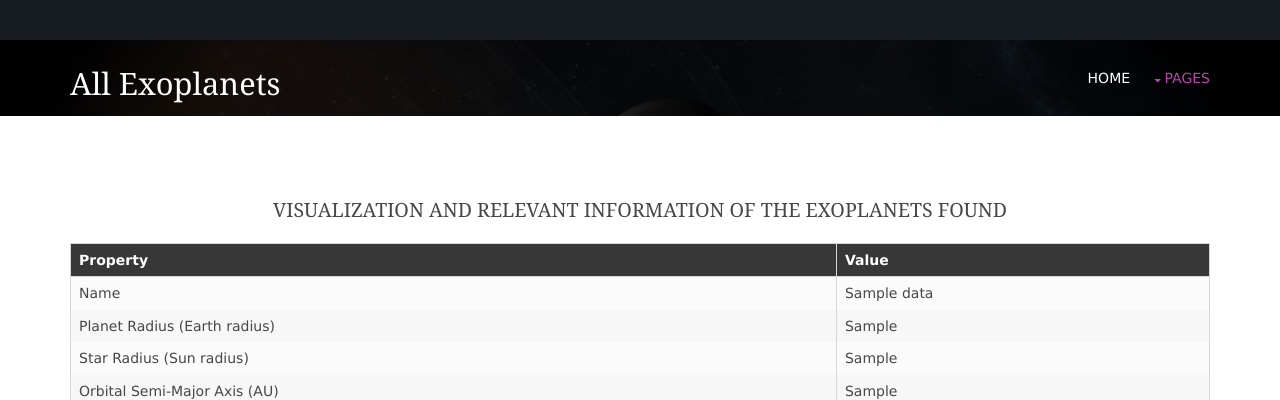
After one commit to Aztro2004/Habitable-Exoplanet-Graph, a Django app: template Django_Exoplanets/Exoplanets_web/templates/catalogue.html in a window 1280 px wide; the page is wider, and only the part inside the window is pictured. The commit adds this page. Shown: the top 400 px of that part. Run offline with Django 5.2, Linux system fonts and the light colour scheme; the template is opened without the code that fills it: most values are stand-ins (such as "Sample title", 1, 10 or a date in 2020).

Commit message:
Add files via upload

```diff
--- /dev/null
+++ b/Django_Exoplanets/Exoplanets_web/templates/catalogue.html
@@ -0,0 +1,188 @@
+{% load static %}
+
+<!DOCTYPE html>
+<!--
+Template Name: Nocobot
+Author: <a href="https://www.os-templates.com/">OS Templates</a>
+Author URI: https://www.os-templates.com/
+Copyright: OS-Templates.com
+Licence: Free to use under our free template licence terms
+Licence URI: https://www.os-templates.com/template-terms
+-->
+<html lang="">
+<!-- To declare your language - read more here: https://www.w3.org/International/questions/qa-html-language-declarations -->
+<head>
+<title>Exoplanets</title>
+<meta charset="utf-8">
+<meta name="viewport" content="width=device-width, initial-scale=1.0, maximum-scale=1.0, user-scalable=no">
+<link href="{% static 'css/layout.css' %}" rel="stylesheet" type="text/css" media="all">
+
+<style>
+  .carousel-container {
+    position: relative;
+    max-width: 1000px; /* ajusta el ancho según tu preferencia */
+    margin: auto;
+  }
+
+  .carousel-slide {
+    display: flex;
+    overflow-x: auto;
+    scroll-snap-type: x mandatory;
+  }
+
+  .carousel-slide img {
+    scroll-snap-align: center;
+    width: 100%;
+  }
+
+  #prevBtn,
+  #nextBtn {
+    position: absolute;
+    top: 90%;
+    transform: translateY(-50%);
+    background-color: rgba(0, 0, 0, 0.5);
+    color: white;
+    padding: 10px;
+    border: none;
+    cursor: pointer;
+  }
+
+  #prevBtn {
+    left: 0;
+  }
+
+  #nextBtn {
+    right: 0;
+  }
+  </style>
+
+</head>
+
+<body id="top">
+
+<!-- ################################################################################################ -->
+
+<div class="wrapper row0">
+  <div id="topbar" class="hoc clear">
+  </div>
+</div>
+
+<!-- ################################################################################################ -->
+<!-- Top Background Image Wrapper -->
+<div class="bgded" style="background-image:url('../../static/img/images/demo/backgrounds/01.jpg');">
+  <!-- ################################################################################################ -->
+  <div class="wrapper row1">
+    <header id="header" class="hoc clear">
+      <div id="logo" class="fl_left">
+        <!-- ################################################################################################ -->
+        <h1><a href="{% url 'todos' %}">All Exoplanets</a></h1>
+        <!-- ################################################################################################ -->
+      </div>
+      <nav id="mainav" class="fl_right">
+        <!-- ################################################################################################ -->
+        <ul class="clear">
+          <li><a href="{% url 'inicio' %}">Home</a></li>
+          <li class="active"><a class="drop" href="#">Pages</a>
+            <ul>
+              <li><a href="{% url 'galeria' %}">Gallery Of Exoplanets </a></li>
+              <li><a href="/catalogue/1/">catalogue </a></li>
+          </li>
+
+  <!-- ################################################################################################ -->
+  <div class="overlay">
+  </div>
+  <!-- ################################################################################################ -->
+</div>
+<!-- End Top Background Image Wrapper -->
+<!-- ################################################################################################ -->
+<body>
+
+<div class="wrapper row3">
+  <main class="hoc container clear">
+    <h1 align="center">VISUALIZATION AND RELEVANT INFORMATION OF THE EXOPLANETS FOUND</h1>
+    <p>
+      <table class="data-table">
+        <thead>
+            <tr>
+                <th>Property</th>
+                <th>Value</th>
+            </tr>
+        </thead>
+        <tbody>
+            <tr>
+                <td>Name</td>
+                <td>{{ data.pl_name }}</td>
+            </tr>
+            <tr>
+                <td>Planet Radius (Earth radius)</td>
+                <td>{{ data.pl_rade }}</td>
+            </tr>
+            <tr>
+                <td>Star Radius (Sun radius)</td>
+                <td>{{ data.st_rad }}</td>
+            </tr>
+            <tr>
+                <td>Orbital Semi-Major Axis (AU)</td>
+                <td>{{ data.pl_orbsmax }}</td>
+            </tr>
+        </tbody>
+    </table>
+    </p>
+
+      <div>
+        <button id="prevBtn" onclick="prevImage()">Anterior</button>
+        <img src="../../static/img/images/demo/Exoplanets/actual1.png"/>
+        <button id="nextBtn" onclick="nextImage()">Siguiente</button>
+      </div>
+      <script>
+        var data = window.location.href;
+        data = data.replace('http://127.0.0.1:8000/catalogue/','')
+        //Django_Exoplanets\Exoplanets_web\static\img\images\demo\Exoplanets\actual.png
+        data = data.replace('/','')
+        data = parseInt(data)
+        let currentIndex = 0;
+
+        function prevImage() {
+          if(data==1){
+            window.location.href = "/catalogue/66";
+          } else {
+            window.location.href = `/catalogue/${data-1}`;
+          }
+        }
+
+        function nextImage() {
+          if(data==66){
+            window.location.href = "/catalogue/1";
+          } else {
+            window.location.href = `/catalogue/${data+1}`;
+          }
+        }
+      </script>
+      <br>
+      <br>
+      <br>
+
+
+
+
+
+  </footer>
+</div>
+<!-- ################################################################################################ -->
+<!-- ################################################################################################ -->
+<!-- ################################################################################################ -->
+<div class="wrapper row5">
+  <div id="copyright" class="hoc clear">
+    <!-- ################################################################################################ -->
+    <p class="fl_left">Copyright &copy; 2024 - All Rights Reserved - <a href="#">Exoplanets</a></p>
+    <p class="fl_right">Template by <a target="_blank" href="https://www.os-templates.com/" title="Free Website Templates">OS Templates</a></p>
+    <!-- ################################################################################################ -->
+  </div>
+</div>
+<!-- ################################################################################################ -->
+<!-- ################################################################################################ -->
+<!-- ################################################################################################ -->
+<a id="backtotop" href="#top"><i class="fas fa-chevron-up"></i></a>
+<!-- JAVASCRIPTS -->
+</body>
+</html>
--- a/Django_Exoplanets/Exoplanets_web/templates/gallery.html
+++ b/Django_Exoplanets/Exoplanets_web/templates/gallery.html
@@ -59,8 +59,8 @@ Licence URI: https://www.os-templates.com/template-terms
           <li class="active"><a class="drop" href="#">Pages</a>
             <ul>
               <li class="active"><a href="{% url 'galeria' %}">Gallery of Exoplanets</a></li>
-              <li><a href="{% url 'todos' %}">All Exoplanets</a></li>
-              <li><a href="/Test/1/">Test </a></li>
+
+              <li><a href="/catalogue/1/">Catalogue </a></li>
 
             </ul>
           </li>
--- a/Django_Exoplanets/Exoplanets_web/templates/index.html
+++ b/Django_Exoplanets/Exoplanets_web/templates/index.html
@@ -38,7 +38,7 @@ Licence URI: https://www.os-templates.com/template-terms
       <!-- ################################################################################################ -->
     </div>
   </div>
-<li><a href="/Test/1/">Test </a></li>
+
 </div>
 <!-- ################################################################################################ -->
 <!-- ################################################################################################ -->
@@ -60,7 +60,8 @@ Licence URI: https://www.os-templates.com/template-terms
           <li><a class="drop" href="#">Pages</a>
             <ul>
               <li><a href="{% url 'galeria' %}">Gallery of  Exoplanets</a></li>
-              <li><a href="{% url 'todos' %}">All Exoplanets</a></li>
+
+              <li><a href="/catalogue/1/">Catalogue </a></li>
 
             </ul>
           </li>
```
